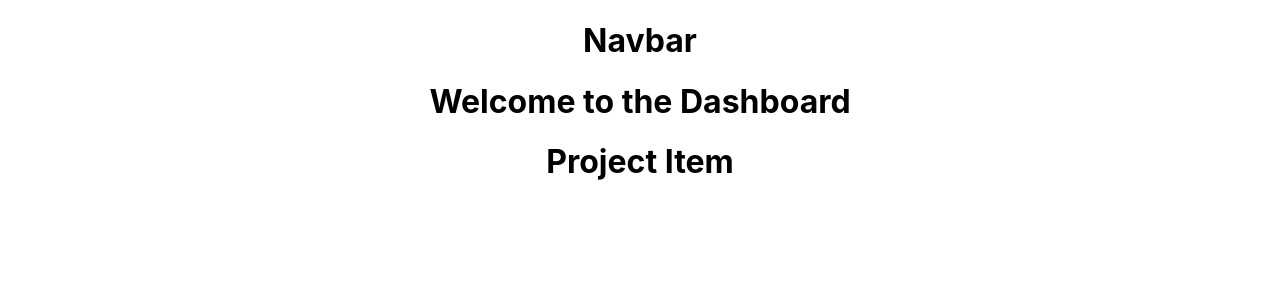
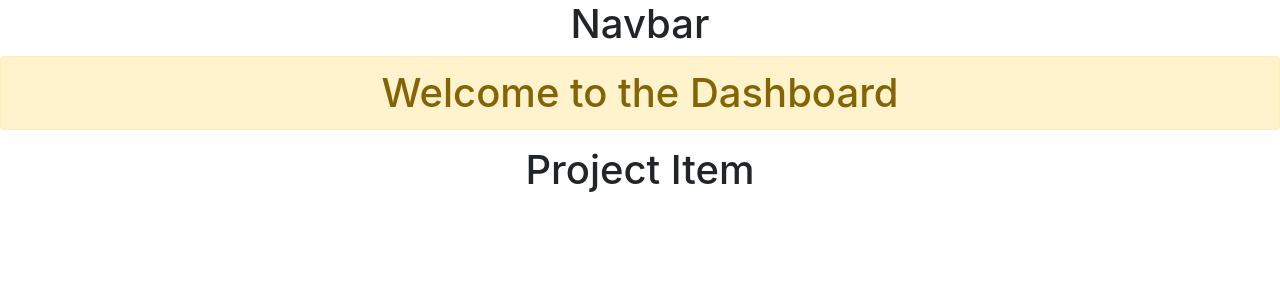
Before and after one commit to khalilmat/AgileProjects, a React (Create React App) app in the folder ppmtool-react-client/: page / in a window 1280 px wide. Shown: the top 300 px of the page. Built offline with nearby package versions, Linux system fonts and the light colour scheme.

Commit message:
adding bootstrap

```diff
--- a/ppmtool-react-client/package.json
+++ b/ppmtool-react-client/package.json
@@ -6,6 +6,7 @@
     "@testing-library/jest-dom": "^5.11.8",
     "@testing-library/react": "^11.2.3",
     "@testing-library/user-event": "^12.6.0",
+    "bootstrap": "^4.5.3",
     "react": "^17.0.1",
     "react-dom": "^17.0.1",
     "react-scripts": "4.0.1",
--- a/ppmtool-react-client/src/App.js
+++ b/ppmtool-react-client/src/App.js
@@ -2,6 +2,7 @@ import './App.css';
 import React, { Component } from "react";
 import Dashboard from './components/Dashboard';
 import Header from './components/Layout/Header';
+import "bootstrap/dist/css/bootstrap.min.css";
 
 
 class App extends Component {
--- a/ppmtool-react-client/src/components/Dashboard.js
+++ b/ppmtool-react-client/src/components/Dashboard.js
@@ -5,7 +5,7 @@ class Dashboard extends Component {
     render() {
         return (
             <div>
-                <h1>Welcome to the Dashboard</h1>
+                <h1 className="alert alert-warning">Welcome to the Dashboard</h1>
                 <ProjectItem />
             </div>
         );
```
Also changed, not shown: 2 other files (tests, documents, lock files or other folders).
